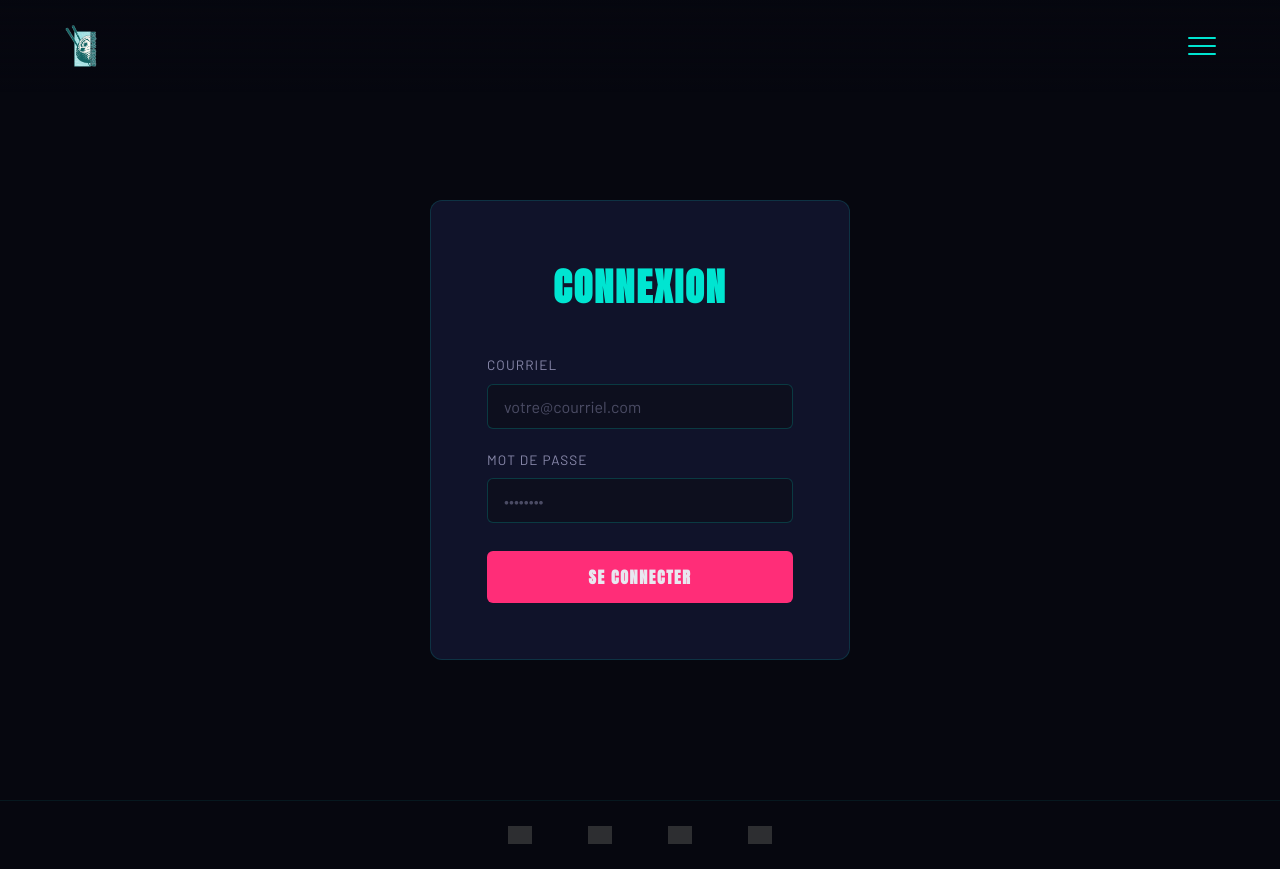
After one commit to Oceane005/Restaurant-web4, a PHP site: page /admin/connection.php in a window 1280 px wide. The commit adds this page. Run offline with PHP 8.4, Linux system fonts and the light colour scheme; grey boxes are pictures that could not be loaded.

Commit message:
Creation de fichier pour connection admin

```diff
--- /dev/null
+++ b/public/admin/connection.php
@@ -0,0 +1,119 @@
+<?php require_once '../components/header/header.php'; ?>
+<?php require_once '../components/navigation/navigation.php'; ?>
+
+<main class="connection-page">
+    <div class="connection-container">
+        <h1 class="connection-title">Connexion</h1>
+
+        <form class="connection-form" method="POST" action="">
+            <div class="form-group">
+                <label for="email">Courriel</label>
+                <input type="email" id="email" name="email" placeholder="votre@courriel.com" required>
+            </div>
+
+            <div class="form-group">
+                <label for="password">Mot de passe</label>
+                <input type="password" id="password" name="password" placeholder="••••••••" required>
+            </div>
+
+            <button type="submit" class="btn-connect">Se connecter</button>
+        </form>
+
+
+    </div>
+</main>
+
+<style>
+.connection-page {
+    min-height: 100vh;
+    display: flex;
+    align-items: center;
+    justify-content: center;
+    background-color: var(--dark);
+    padding: 120px 20px 60px;
+}
+
+.connection-container {
+    background-color: var(--dark-card);
+    border: 1px solid rgba(0, 229, 209, 0.15);
+    border-radius: 12px;
+    padding: clamp(32px, 5vw, 56px);
+    width: 100%;
+    max-width: 420px;
+}
+
+.connection-title {
+    font-family: var(--font-display);
+    font-size: clamp(1.8rem, 4vw, 2.4rem);
+    color: var(--teal);
+    text-align: center;
+    margin-bottom: 36px;
+    letter-spacing: 0.05em;
+    text-transform: uppercase;
+}
+
+.connection-form {
+    display: flex;
+    flex-direction: column;
+    gap: 20px;
+}
+
+.form-group {
+    display: flex;
+    flex-direction: column;
+    gap: 8px;
+}
+
+.form-group label {
+    font-family: var(--font-body);
+    font-size: 0.85rem;
+    color: var(--text-muted);
+    text-transform: uppercase;
+    letter-spacing: 0.08em;
+}
+
+.form-group input {
+    background-color: var(--dark-mid);
+    border: 1px solid rgba(0, 229, 209, 0.2);
+    border-radius: 6px;
+    color: var(--text);
+    font-family: var(--font-body);
+    font-size: 1rem;
+    padding: 12px 16px;
+    transition: border-color 0.2s;
+    outline: none;
+}
+
+.form-group input::placeholder {
+    color: var(--text-muted);
+    opacity: 0.5;
+}
+
+.form-group input:focus {
+    border-color: var(--teal);
+}
+
+.btn-connect {
+    margin-top: 8px;
+    background-color: var(--magenta);
+    color: var(--text);
+    font-family: var(--font-display);
+    font-size: 1rem;
+    font-weight: 700;
+    letter-spacing: 0.1em;
+    text-transform: uppercase;
+    border: none;
+    border-radius: 6px;
+    padding: 14px;
+    cursor: pointer;
+    transition: opacity 0.2s, transform 0.15s;
+}
+
+.btn-connect:hover {
+    opacity: 0.85;
+    transform: translateY(-1px);
+}
+
+</style>
+
+<?php require_once '../components/footer/footer.php'; ?>
--- a/public/components/navigation/navigation.css
+++ b/public/components/navigation/navigation.css
@@ -1,5 +1,5 @@
 :root {
-  --nav-teal:    #7ec8c0;
+  --nav-teal: #7ec8c0;
   --nav-magenta: #ff5edb;
 }
 
@@ -24,7 +24,8 @@
 
 .nav-close {
   position: absolute;
-  top: 24px; right: 28px;
+  top: 24px;
+  right: 28px;
   background: none;
   border: none;
   color: #fff;
@@ -35,7 +36,10 @@
   padding: 0;
   transition: color 0.2s;
 }
-.nav-close:hover { color: var(--nav-teal); }
+
+.nav-close:hover {
+  color: var(--nav-teal);
+}
 
 .nav-links {
   list-style: none;
@@ -59,7 +63,22 @@
   text-decoration: none;
   transition: background 0.2s, transform 0.2s;
 }
-.nav-link:hover { background: #9edbd3; transform: scale(1.02); }
+
+.nav-link:hover {
+  background: #9edbd3;
+  transform: scale(1.02);
+}
+
+/*Reserver Connection Stuff*/
+.nav-connection {
+  background-color: white;
+  color: black;
+}
+
+.nav-inscription {
+  background-color: white;
+  color: black;
+}
 
 /* MOBILE : RÉSERVER horizontal bas */
 .nav-reserver {
@@ -78,53 +97,171 @@
   padding: 20px;
   transition: background 0.2s, transform 0.2s, box-shadow 0.2s;
 }
-.nav-reserver span { letter-spacing: 0.05em; writing-mode: horizontal-tb; }
-.nav-reserver:hover { background: #ff80e8; transform: scale(1.04); box-shadow: 0 0 30px rgba(255,94,219,0.6); }
-.nav-reserver:active { transform: scale(0.97); }
+
+.nav-reserver span {
+  letter-spacing: 0.05em;
+  writing-mode: horizontal-tb;
+}
+
+.nav-reserver:hover {
+  background: #ff80e8;
+  transform: scale(1.04);
+  box-shadow: 0 0 30px rgba(255, 94, 219, 0.6);
+}
+
+.nav-reserver:active {
+  transform: scale(0.97);
+}
 
 /* Animations ouverture */
 @keyframes linkSlide {
-  from { opacity: 0; transform: translateX(-30px); }
-  to   { opacity: 1; transform: translateX(0); }
+  from {
+    opacity: 0;
+    transform: translateX(-30px);
+  }
+
+  to {
+    opacity: 1;
+    transform: translateX(0);
+  }
 }
-.nav-overlay.open .nav-links li { animation: linkSlide 0.4s ease both; }
-.nav-overlay.open .nav-links li:nth-child(1) { animation-delay: 0.05s; }
-.nav-overlay.open .nav-links li:nth-child(2) { animation-delay: 0.12s; }
-.nav-overlay.open .nav-links li:nth-child(3) { animation-delay: 0.19s; }
-.nav-overlay.open .nav-links li:nth-child(4) { animation-delay: 0.26s; }
+
+.nav-overlay.open .nav-links li {
+  animation: linkSlide 0.4s ease both;
+}
+
+.nav-overlay.open .nav-links li:nth-child(1) {
+  animation-delay: 0.05s;
+}
+
+.nav-overlay.open .nav-links li:nth-child(2) {
+  animation-delay: 0.12s;
+}
+
+.nav-overlay.open .nav-links li:nth-child(3) {
+  animation-delay: 0.19s;
+}
+
+.nav-overlay.open .nav-links li:nth-child(4) {
+  animation-delay: 0.26s;
+}
 
 @keyframes reserverPop {
-  0%   { transform: scale(0.8) translateY(20px); opacity: 0; }
-  70%  { transform: scale(1.06); opacity: 1; }
-  100% { transform: scale(1); opacity: 1; }
+  0% {
+    transform: scale(0.8) translateY(20px);
+    opacity: 0;
+  }
+
+  70% {
+    transform: scale(1.06);
+    opacity: 1;
+  }
+
+  100% {
+    transform: scale(1);
+    opacity: 1;
+  }
 }
+
 @keyframes reserverPopVertical {
-  0%   { transform: translateY(-50%) scale(0.8) translateX(30px); opacity: 0; }
-  70%  { transform: translateY(-50%) scale(1.06) translateX(0); opacity: 1; }
-  100% { transform: translateY(-50%) scale(1) translateX(0); opacity: 1; }
+  0% {
+    transform: translateY(-50%) scale(0.8) translateX(30px);
+    opacity: 0;
+  }
+
+  70% {
+    transform: translateY(-50%) scale(1.06) translateX(0);
+    opacity: 1;
+  }
+
+  100% {
+    transform: translateY(-50%) scale(1) translateX(0);
+    opacity: 1;
+  }
 }
-.nav-overlay.open .nav-reserver { animation: reserverPop 0.5s cubic-bezier(0.34,1.56,0.64,1) 0.2s both; }
+
+.nav-overlay.open .nav-reserver {
+  animation: reserverPop 0.5s cubic-bezier(0.34, 1.56, 0.64, 1) 0.2s both;
+}
 
 /* TABLET 768px */
 @media (min-width: 768px) {
-  .nav-overlay { flex-direction: row; align-items: center; padding: 60px 40px; gap: 30px; }
-  .nav-links { flex: 1; gap: 18px; margin-top: 0; max-width: 70%; }
-  .nav-link { font-size: clamp(22px, 3vw, 30px); padding: 20px 40px; }
+  .nav-overlay {
+    flex-direction: row;
+    align-items: center;
+    padding: 60px 40px;
+    gap: 30px;
+  }
+
+  .nav-links {
+    flex: 1;
+    gap: 18px;
+    margin-top: 0;
+    max-width: 70%;
+  }
+
+  .nav-link {
+    font-size: clamp(22px, 3vw, 30px);
+    padding: 20px 40px;
+  }
+
   .nav-reserver {
-    position: absolute; right: -30px; top: 50%; transform: translateY(-50%);
-    width: auto; min-width: 90px; height: 340px;
-    padding: 20px 14px; border-radius: 20px; margin-top: 0;
+    position: absolute;
+    right: -30px;
+    top: 50%;
+    transform: translateY(-50%);
+    width: auto;
+    min-width: 90px;
+    height: 340px;
+    padding: 20px 14px;
+    border-radius: 20px;
+    margin-top: 0;
   }
-  .nav-reserver span { writing-mode: vertical-rl; text-orientation: mixed; transform: rotate(180deg); font-size: clamp(18px,2.5vw,26px); letter-spacing: 0.1em; }
-  .nav-overlay.open .nav-reserver { animation: reserverPopVertical 0.5s cubic-bezier(0.34,1.56,0.64,1) 0.2s both; }
+
+  .nav-reserver span {
+    writing-mode: vertical-rl;
+    text-orientation: mixed;
+    transform: rotate(180deg);
+    font-size: clamp(18px, 2.5vw, 26px);
+    letter-spacing: 0.1em;
+  }
+
+  .nav-overlay.open .nav-reserver {
+    animation: reserverPopVertical 0.5s cubic-bezier(0.34, 1.56, 0.64, 1) 0.2s both;
+  }
 }
 
 /* DESKTOP 1200px */
 @media (min-width: 1200px) {
-  .nav-overlay { padding: 80px; gap: 40px; }
-  .nav-links { gap: 22px; max-width: 75%; }
-  .nav-link { font-size: clamp(26px, 2.5vw, 36px); padding: 26px 50px; }
-  .nav-close { top: 30px; right: 40px; font-size: 40px; }
-  .nav-reserver { right: -40px; min-width: 110px; height: 420px; padding: 24px 18px; }
-  .nav-reserver span { font-size: clamp(22px, 2vw, 32px); }
+  .nav-overlay {
+    padding: 80px;
+    gap: 40px;
+  }
+
+  .nav-links {
+    gap: 22px;
+    max-width: 75%;
+  }
+
+  .nav-link {
+    font-size: clamp(26px, 2.5vw, 36px);
+    padding: 26px 50px;
+  }
+
+  .nav-close {
+    top: 30px;
+    right: 40px;
+    font-size: 40px;
+  }
+
+  .nav-reserver {
+    right: -40px;
+    min-width: 110px;
+    height: 420px;
+    padding: 24px 18px;
+  }
+
+  .nav-reserver span {
+    font-size: clamp(22px, 2vw, 32px);
+  }
 }
--- a/public/components/navigation/navigation.php
+++ b/public/components/navigation/navigation.php
@@ -1,4 +1,3 @@
-
 <nav class="nav-overlay" id="navOverlay" aria-hidden="true">
   <button class="nav-close" id="navClose" aria-label="Fermer le menu">✕</button>
   <ul class="nav-links">
@@ -10,4 +9,7 @@
   <a href="#contact" class="nav-reserver">
     <span>RÉSERVEZ</span>
   </a>
+  <a href="/admin/connection.php" class="nav-connection">
+    <span>Connection</span>
+  </a>
 </nav>
```
Also changed, not shown: Pour Loading Time.txt (added, +65 -0 lines).
